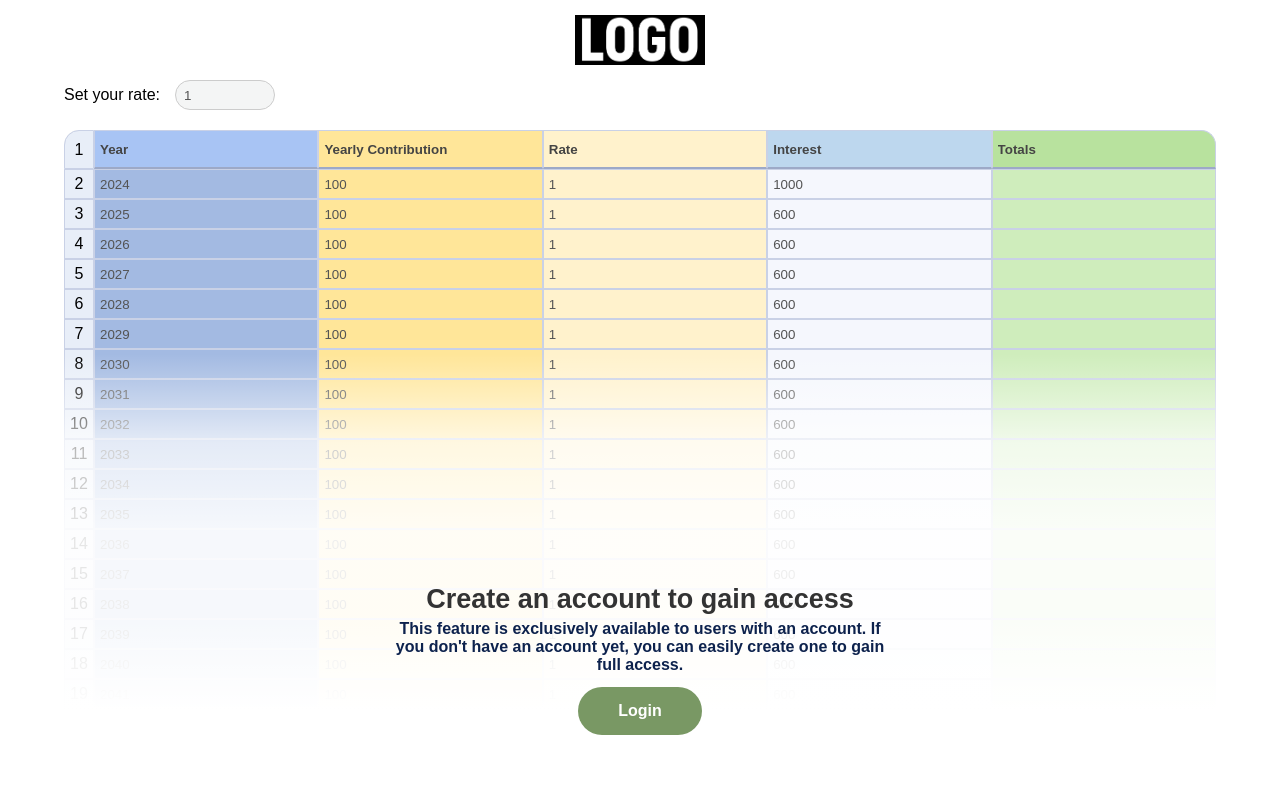
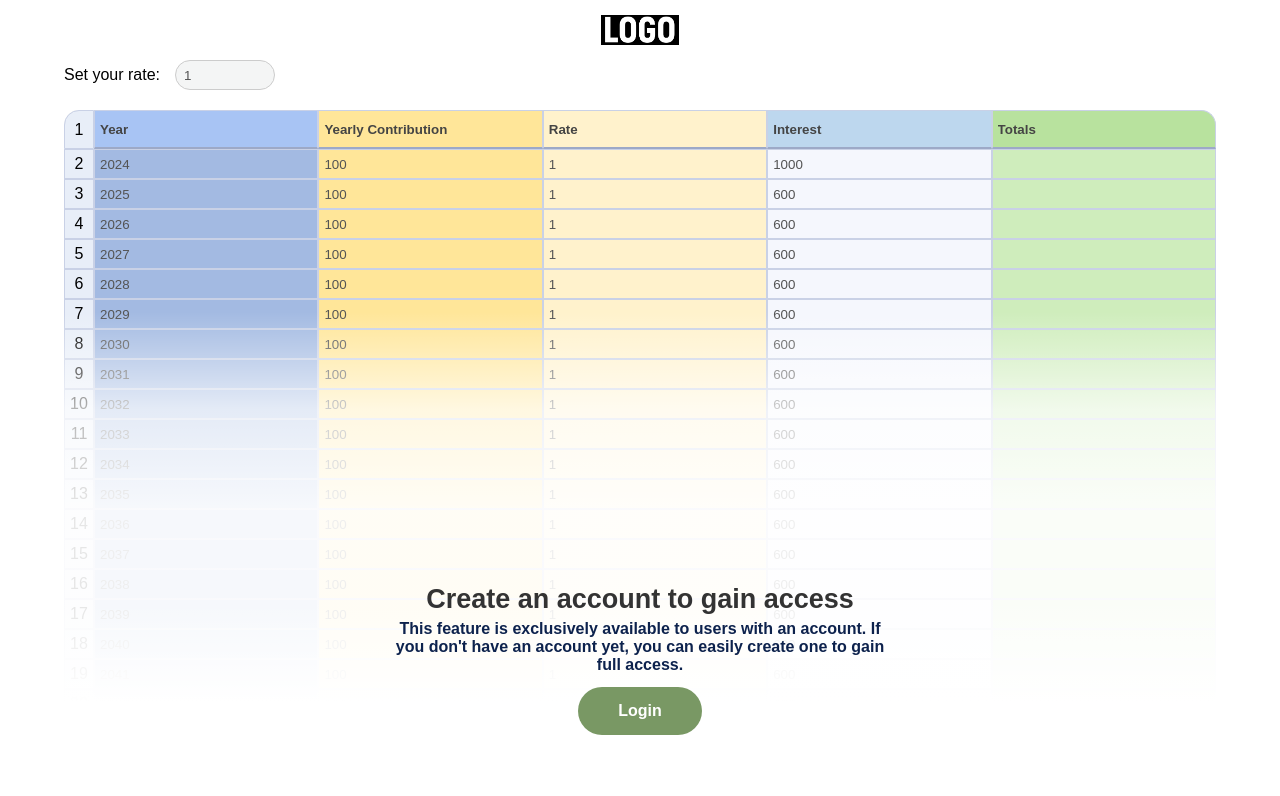
Before and after one commit to bars30/spreadsheet-application-front, a plain HTML site: page index.html in a window 1280 px wide. Shown: the top 796 px of the page. Drawn offline with Linux system fonts and the light colour scheme; no server answers.

Commit message:
Changed styles of index.html

```diff
--- a/css/home.css
+++ b/css/home.css
@@ -127,10 +127,8 @@ input#I1 {
  left: 0;
  right: 0;
  text-align: center;
- /* background: linear-gradient(360deg, #ffffff, #ffffff, #ffffffcf, transparent); */
  background:  linear-gradient(360deg, #ffffff, #ffffff, #ffffffe6, #ffffffe6, #ffffffb5, transparent);
- /* padding: 163px 40px 65px 40px; */
- padding: 230px 40px 65px 40px;
+ padding: 34vh 40px 65px 40px;
 }
 
 .notification h2 {
--- a/css/style.css
+++ b/css/style.css
@@ -45,7 +45,7 @@ input {
  border-radius: 5px;
 }
 .site-header img {
- max-height: 50px;
+ max-height: 30px;
  display: block;
  margin: auto;
 }
```
